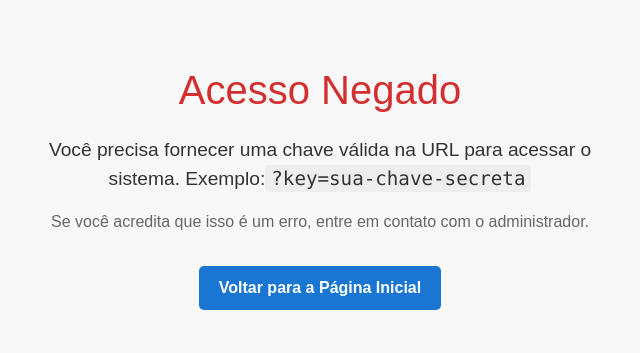
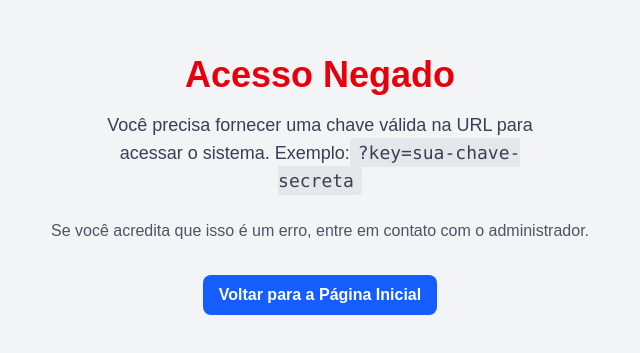
Before and after one commit to bytefade/cosmos, a Next.js app: page /unauthorized in a window 1280 px wide. Shown: the part 215-568 px from the top of the page, without its empty margins (320-960 px from the left). Built offline with nearby package versions, Linux system fonts and the light colour scheme.

Commit message:
Fix build errors for Vercel deployment

```diff
--- a/app/api/registros/route.ts
+++ b/app/api/registros/route.ts
@@ -1,15 +1,22 @@
-import { NextRequest, NextResponse } from 'next/server';
-import connectDB from '../../../lib/db';
-import Registro from '../../../models/Registro';
+import { NextRequest, NextResponse } from "next/server";
+import connectDB from "../../../lib/db";
+import Registro from "../../../models/Registro";
 
 const checkAuth = (req: NextRequest) => {
-  const key = req.nextUrl.searchParams.get('key');
+  const key = req.nextUrl.searchParams.get("key");
   return key === process.env.SECRET_KEY;
 };
 
+// Interface for MongoDB query
+interface RegistroQuery {
+  category?: string;
+  $or?: Array<{ [key: string]: { $regex: string; $options: string } }>;
+}
+
 // POST: Salvar novo registro
 export async function POST(req: NextRequest) {
-  if (!checkAuth(req)) return NextResponse.json({ error: 'Acesso negado' }, { status: 401 });
+  if (!checkAuth(req))
+    return NextResponse.json({ error: "Acesso negado" }, { status: 401 });
   await connectDB();
   const body = await req.json();
   const novo = new Registro(body);
@@ -19,22 +26,25 @@ export async function POST(req: NextRequest) {
 
 // GET: Listar com busca e filtro
 export async function GET(req: NextRequest) {
-  if (!checkAuth(req)) return NextResponse.json({ error: 'Acesso negado' }, { status: 401 });
+  if (!checkAuth(req))
+    return NextResponse.json({ error: "Acesso negado" }, { status: 401 });
   await connectDB();
   const { searchParams } = req.nextUrl;
-  const search = searchParams.get('search') || '';
-  const category = searchParams.get('category') || '';
+  const search = searchParams.get("search") || "";
+  const category = searchParams.get("category") || "";
 
-  const query: any = {};
+  const query: RegistroQuery = {};
   if (category) query.category = category;
   if (search) {
     query.$or = [
-      { description: { $regex: search, $options: 'i' } },
-      { details: { $regex: search, $options: 'i' } },
-      { category: { $regex: search, $options: 'i' } },
+      { description: { $regex: search, $options: "i" } },
+      { details: { $regex: search, $options: "i" } },
+      { category: { $regex: search, $options: "i" } },
     ];
   }
 
-  const registros = await Registro.find(query).sort({ createdAt: -1 }).limit(50); // Últimos 50
+  const registros = await Registro.find(query)
+    .sort({ createdAt: -1 })
+    .limit(50); // Últimos 50
   return NextResponse.json(registros);
 }
--- a/app/page.tsx
+++ b/app/page.tsx
@@ -1,7 +1,8 @@
 "use client";
 
-import { useState, FormEvent, useEffect } from "react";
-import { FaSave, FaSearch, FaFilter } from "react-icons/fa";
+import { useState, FormEvent, useEffect, useCallback } from "react";
+import { FaSave, FaSearch } from "react-icons/fa";
+import Link from "next/link";
 
 interface Registro {
   _id: string;
@@ -21,23 +22,8 @@ export default function Home() {
   const [key, setKey] = useState("");
   const [error, setError] = useState("");
 
-  useEffect(() => {
-    const urlKey = new URLSearchParams(window.location.search).get("key");
-    if (!urlKey) {
-      setError(
-        "Por favor, adicione ?key=sua-chave-secreta na URL para acessar.",
-      );
-      return;
-    }
-    setKey(urlKey);
-    fetchRegistros(urlKey);
-  }, []);
-
-  const fetchRegistros = async (
-    urlKey: string,
-    s = search,
-    cat = filterCategory,
-  ) => {
+  const fetchRegistros = useCallback(
+    async (urlKey: string, s = search, cat = filterCategory) => {
       try {
         const res = await fetch(
           `/api/registros?key=${urlKey}&search=${encodeURIComponent(s)}&category=${encodeURIComponent(cat)}`,
@@ -52,11 +38,26 @@ export default function Home() {
           );
         }
       } catch (err) {
+        console.error("Erro na requisição:", err);
         setError(
           "Erro ao conectar com a API. Verifique sua conexão ou tente novamente.",
         );
       }
-  };
+    },
+    [search, filterCategory],
+  );
+
+  useEffect(() => {
+    const urlKey = new URLSearchParams(window.location.search).get("key");
+    if (!urlKey) {
+      setError(
+        "Por favor, adicione ?key=sua-chave-secreta na URL para acessar.",
+      );
+      return;
+    }
+    setKey(urlKey);
+    fetchRegistros(urlKey);
+  }, [fetchRegistros]);
 
   const handleSubmit = async (e: FormEvent) => {
     e.preventDefault();
@@ -79,6 +80,7 @@ export default function Home() {
         setError("Erro ao salvar registro: Chave inválida ou problema na API.");
       }
     } catch (err) {
+      console.error("Erro ao salvar:", err);
       setError(
         "Erro ao salvar registro. Verifique sua conexão ou tente novamente.",
       );
@@ -92,12 +94,12 @@ export default function Home() {
       <div className="flex flex-col items-center justify-center min-h-screen bg-gray-100 p-4 text-center">
         <h1 className="text-2xl font-bold text-red-600 mb-4">Erro</h1>
         <p className="text-gray-700 mb-6">{error}</p>
-        <a
+        <Link
           href="/"
           className="px-4 py-2 bg-blue-600 text-white rounded-lg hover:bg-blue-700 transition"
         >
           Voltar
-        </a>
+        </Link>
       </div>
     );
   }
--- a/app/unauthorized/page.tsx
+++ b/app/unauthorized/page.tsx
@@ -1,63 +1,33 @@
 "use client";
 
 import { useEffect } from "react";
+import Link from "next/link";
 
 export default function Unauthorized() {
   useEffect(() => {
-    // Opcional: Log ou alerta para debugging
     console.log("Acessou página de erro: chave inválida ou ausente");
   }, []);
 
   return (
-    <div
-      style={{
-        display: "flex",
-        flexDirection: "column",
-        alignItems: "center",
-        justifyContent: "center",
-        minHeight: "100vh",
-        padding: "20px",
-        textAlign: "center",
-        fontFamily: "Arial, sans-serif",
-        backgroundColor: "#f8f8f8",
-      }}
-    >
-      <h1
-        style={{ color: "#d32f2f", fontSize: "2.5rem", marginBottom: "1rem" }}
-      >
-        Acesso Negado
-      </h1>
-      <p style={{ fontSize: "1.2rem", color: "#333", maxWidth: "600px" }}>
+    <div className="flex flex-col items-center justify-center min-h-screen p-4 text-center bg-gray-100">
+      <h1 className="text-4xl text-red-600 mb-4 font-bold">Acesso Negado</h1>
+      <p className="text-lg text-gray-700 max-w-md mb-6">
         Você precisa fornecer uma chave válida na URL para acessar o sistema.
         Exemplo:
-        <code
-          style={{
-            background: "#eee",
-            padding: "2px 6px",
-            borderRadius: "4px",
-          }}
-        >
+        <code className="bg-gray-200 px-2 py-1 rounded">
           ?key=sua-chave-secreta
         </code>
       </p>
-      <p style={{ fontSize: "1rem", color: "#666", marginTop: "1rem" }}>
+      <p className="text-gray-600 mb-8">
         Se você acredita que isso é um erro, entre em contato com o
         administrador.
       </p>
-      <a
+      <Link
         href="/"
-        style={{
-          marginTop: "2rem",
-          padding: "10px 20px",
-          backgroundColor: "#1976d2",
-          color: "white",
-          textDecoration: "none",
-          borderRadius: "5px",
-          fontWeight: "bold",
-        }}
+        className="px-4 py-2 bg-blue-600 text-white rounded-lg hover:bg-blue-700 transition font-semibold"
       >
         Voltar para a Página Inicial
-      </a>
+      </Link>
     </div>
   );
 }
```
Lines whose indentation alone changed are shown as unchanged.
